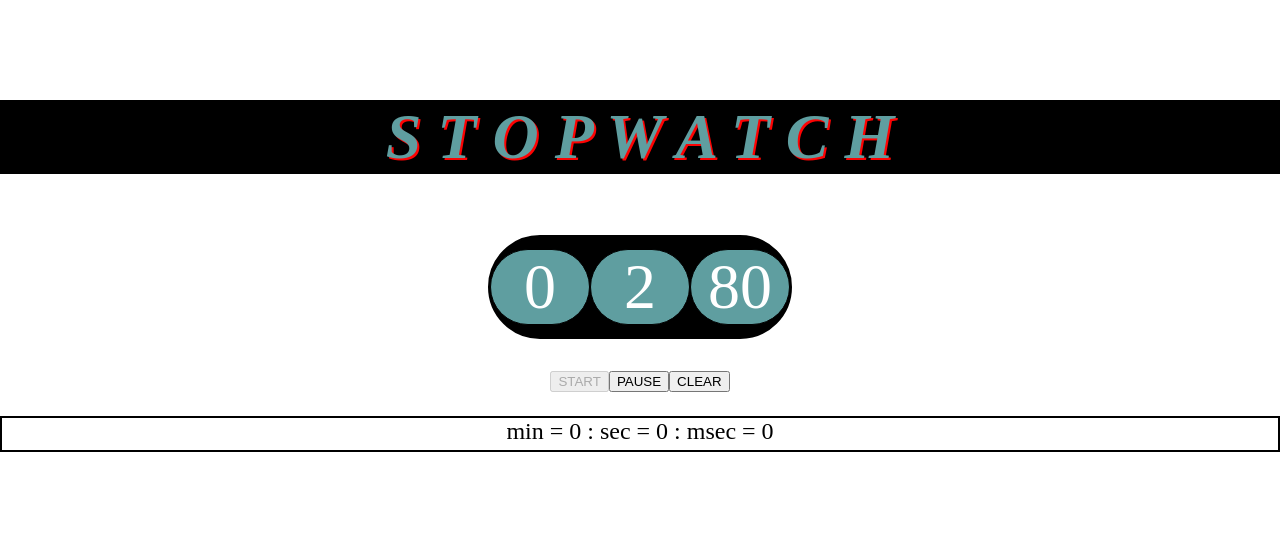
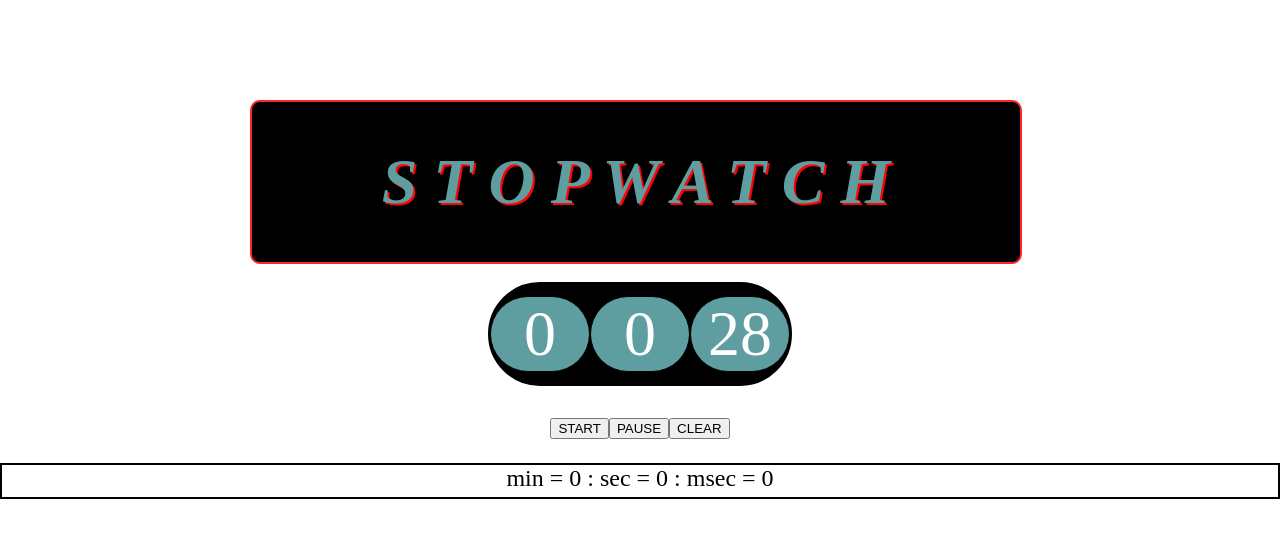
Before and after one commit to yaqoob-patel/STOP-WATCH, a plain HTML site: page index.html in a window 1280 px wide. Both pictures are taken after a click on the button "START". Drawn offline with Linux system fonts and the light colour scheme.

Commit message:
change in js and css

```diff
--- a/app.js
+++ b/app.js
@@ -43,7 +43,7 @@ function timer() {
   }
 }
 function start() {
-  interval = setInterval(timer, 10);
+  interval = setInterval(timer, 100);
   document.getElementById("pause").disabled = false;
 }
 var i = 0;
--- a/style.css
+++ b/style.css
@@ -1,85 +1,76 @@
-body{
+body {
   text-align: center !important;
-    margin: auto 0 ;
+  margin: auto 0;
 }
-/* #fullcenter{
-    text-align: center;
-    width: 10%;
-} */
+#fullcenter {
+  /* text-align: center; */
+  /* width: 10%; */
+  /* padding-left: 30%; */
+}
 
-    #heading{
+#heading {
   font-size: 2rem;
-        /* width: 300px; */
-    /* border-radius: 10px; */
+  width: 60%;
+  border-radius: 10px;
   margin-top: 100px;
-    /* margin-left: 250px; */
+  margin-left: 250px;
   /* margin-right: 250px; */
-    /* border: 2px solid black; */
+  border: 2px solid rgb(253, 37, 37);
   background-color: black;
-    color:cadetblue;
+  color: cadetblue;
   text-shadow: 2px 2px rgb(253, 3, 3);
   font-style: italic;
-
+  /* padding-left: 30%; */
   text-align: center;
-
 }
 
-
-
-#display{
-    display:inline-flex;
+#display {
+  display: inline-flex;
   font-size: 4rem;
-    border:2px solid black;
+  border: 2px solid black;
   border: 2px solid black;
   width: 300px;
   height: 100px;
   background-color: rgb(0, 0, 0);
   border-radius: 100px;
-
 }
-#min{
+#min {
   /* text-align: center; */
   border: 1px solid black;
-width:100px ;
+  width: 100px;
   background-color: cadetblue;
   color: #fff;
   margin: auto 0;
   border-radius: 100px;
-
 }
-#sec{
+#sec {
   /* text-align: center; */
   border: 1px solid black;
-    width:100px ;
+  width: 100px;
   background-color: cadetblue;
   color: #fff;
   margin: auto 0;
   border-radius: 100px;
-
 }
-#msec{
+#msec {
   /* text-align: center; */
   border: 1px solid black;
-    width:100px ;
+  width: 100px;
   background-color: cadetblue;
   margin: auto 0;
   color: #fff;
   border-radius: 100px;
-
 }
 
-
-   #control{
+#control {
   /* background: cadetblue; */
   display: inline-flex;
   margin-top: 2rem;
   /* border: 2px solid black; */
   /* border-radius: 5px; */
   /* text-align: center; */
-
-
 }
-   #lap1{
+#lap1 {
   border: 2px solid black;
   height: 2rem;
   font-size: x-large;
```
Lines whose indentation alone changed are shown as unchanged.
